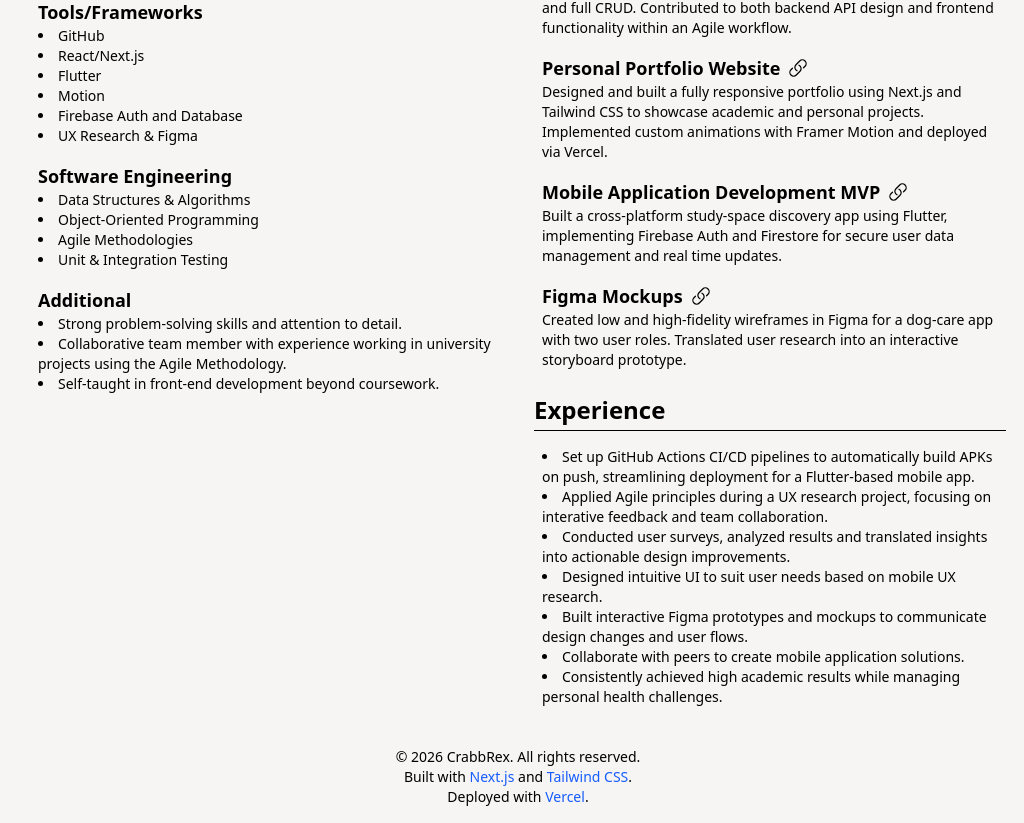
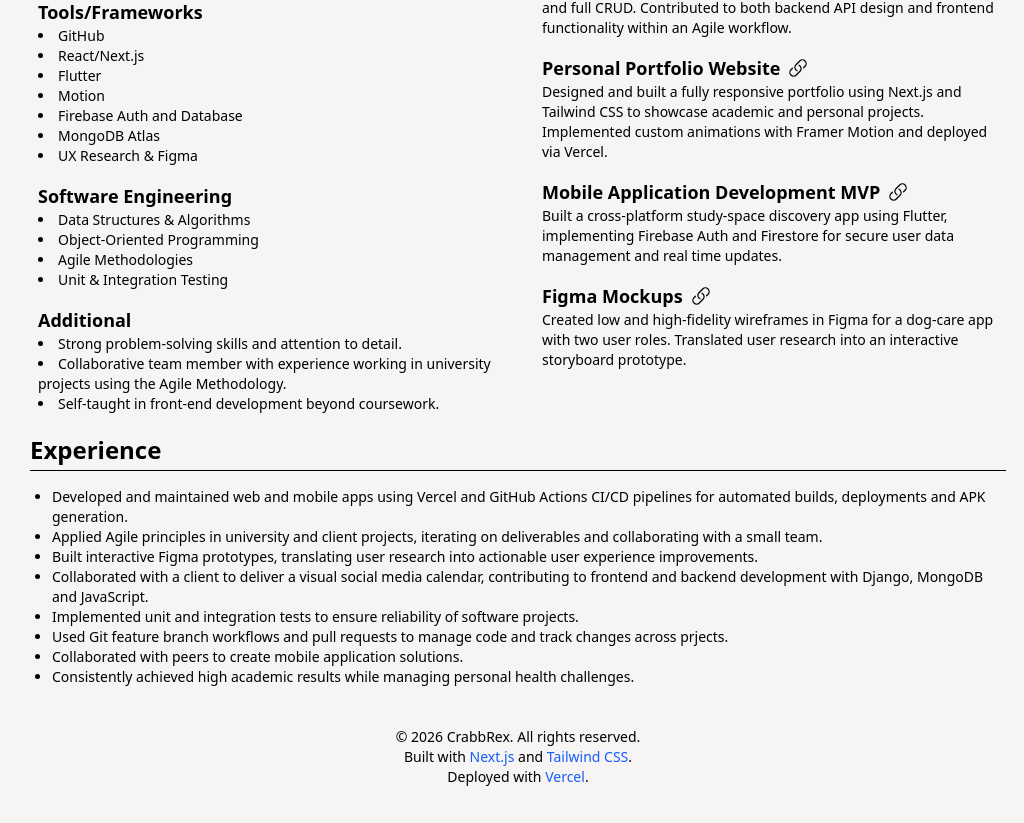
Before and after one commit to CrabbRex/my-cv-site, a Next.js app: page /cv in a window 1280 px wide. Shown: the part 680-1503 px from the top of the page, without its empty margins (122-1146 px from the left). Built offline with nearby package versions, Linux system fonts and the light colour scheme.

Commit message:
Update CV Experience. Change Experience/CV Layout. Fix css import bug

```diff
--- /dev/null
+++ b/global.d.ts
@@ -0,0 +1 @@
+declare module '*.css';
--- a/src/app/cv/page.tsx
+++ b/src/app/cv/page.tsx
@@ -37,7 +37,7 @@
               </ul>
             </div>
 
-            <section className="space-y-4">
+            <section className="space-y-4  mb-5">
               <h2 className="text-2xl font-semibold border-b pb-1">Skills</h2>
               <section className="ml-2">
                 <h3 className="text-lg font-semibold">Programming Languages</h3>
@@ -58,6 +58,7 @@
                   <li>Flutter</li>
                   <li>Motion</li>
                   <li>Firebase Auth and Database</li>
+                  <li>MongoDB Atlas</li>
                   <li>UX Research & Figma</li>
                 </ul>
               </section>
@@ -129,13 +130,13 @@
               </div>
               {/* 2 */}
               <div className="ml-2">
-                <div className = "flex items-center gap-2">
+                <div className="flex items-center gap-2">
                   <h3 className="text-lg font-semibold">Personal Portfolio Website</h3>
                   <a
                     href="https://github.com/CrabbRex/my-cv-site"
-                  target = "_blank"
+                    target="_blank"
                     rel="noopener noreferrer"
-                  className = "text-[var(--color-secondary) hover:text-blue-600"
+                    className="text-[var(--color-secondary) hover:text-blue-600"
                   >
                     <LinkSVG className="size-5" />
                   </a>
@@ -146,13 +147,13 @@
               </div>
               {/* 3 */}
               <div className="ml-2">
-                <div className = "flex items-center gap-2">
+                <div className="flex items-center gap-2">
                   <h3 className="text-lg font-semibold">Mobile Application Development MVP</h3>
                   <a
                     href="https://github.com/CrabbRex/quietStudySpaces"
-                  target = "_blank"
+                    target="_blank"
                     rel="noopener noreferrer"
-                  className = "text-[var(--color-secondary) hover:text-blue-600"
+                    className="text-[var(--color-secondary) hover:text-blue-600"
                   >
                     <LinkSVG className="size-5" />
                   </a>
@@ -163,13 +164,13 @@
               </div>
               {/* 4 */}
               <div className="ml-2">
-                <div className = "flex items-center gap-2">
+                <div className="flex items-center gap-2">
                   <h3 className="text-lg font-semibold">Figma Mockups</h3>
                   <a
                     href="https://www.figma.com/proto/Nnk0JO6vUjjqa3MYTWkzao/Assignment-2?node-id=42-121&t=r8UUncsNzLgfUBkq-1"
-                  target = "_blank"
+                    target="_blank"
                     rel="noopener noreferrer"
-                  className = "text-[var(--color-secondary) hover:text-blue-600"
+                    className="text-[var(--color-secondary) hover:text-blue-600"
                   >
                     <LinkSVG className="size-5" />
                   </a>
@@ -179,24 +180,23 @@
                 </p>
               </div>
             </section>
-
+          </div>
+        </div>
         <section className="space-y-4">
           <h2 className="text-2xl font-semibold border-b pb-1">Experience</h2>
           <div className="ml-2">
-              <ul className="list-disc list-inside text-sm">
-                <li>Set up GitHub Actions CI/CD pipelines to automatically build APKs on push, streamlining deployment for a Flutter-based mobile app.</li>
-                <li>Applied Agile principles during a UX research project, focusing on interative feedback and team collaboration.</li>
-                <li>Conducted user surveys, analyzed results and translated insights into actionable design improvements.</li>
-                <li>Designed intuitive UI to suit user needs based on mobile UX research.</li>
-                <li>Built interactive Figma prototypes and mockups to communicate design changes and user flows.</li>
-                {/* <li>Applied Agile principles in project iterations for university software development units.</li> */}
-                <li>Collaborate with peers to create mobile application solutions.</li>
+            <ul className="list-disc list-outside ml-3.5 text-sm">
+              <li>Developed and maintained web and mobile apps using Vercel and GitHub Actions CI/CD pipelines for automated builds, deployments and APK generation.</li>
+              <li>Applied Agile principles in university and client projects, iterating on deliverables and collaborating with a small team.</li>
+              <li>Built interactive Figma prototypes, translating user research into actionable user experience improvements.</li>
+              <li>Collaborated with a client to deliver a visual social media calendar, contributing to frontend and backend development with Django, MongoDB and JavaScript.</li>
+              <li>Implemented unit and integration tests to ensure reliability of software projects.</li>
+              <li>Used Git feature branch workflows and pull requests to manage code and track changes across prjects.</li>
+              <li>Collaborated with peers to create mobile application solutions.</li>
               <li>Consistently achieved high academic results while managing personal health challenges.</li>
             </ul>
           </div>
         </section>
-          </div>
-        </div>
       </div>
     </main>
   )
--- a/src/app/projects/cv-website/page.tsx
+++ /dev/null
@@ -1,12 +0,0 @@
-// src/app/projects/cv-website/page.tsx
-import React from 'react'
-
-const about = () => {
-  return (
-    <main>
-      <div>CV Website</div>
-    </main>
-  )
-}
-
-export default about
--- a/src/app/projects/figma/page.tsx
+++ /dev/null
@@ -1,12 +0,0 @@
-// src/app/projects/figma/page.tsx
-import React from 'react'
-
-const about = () => {
-  return (
-    <main>
-      <div>Figma</div>
-    </main>
-  )
-}
-
-export default about
--- a/src/app/projects/quiet-study-spaces/page.tsx
+++ /dev/null
@@ -1,12 +0,0 @@
-// src/app/projects/quiet-study-spaces/page.tsx
-import React from 'react'
-
-const about = () => {
-  return (
-    <main>
-      <div>Quiet Study Spaces</div>
-    </main>
-  )
-}
-
-export default about
```
Lines whose indentation alone changed are shown as unchanged.
